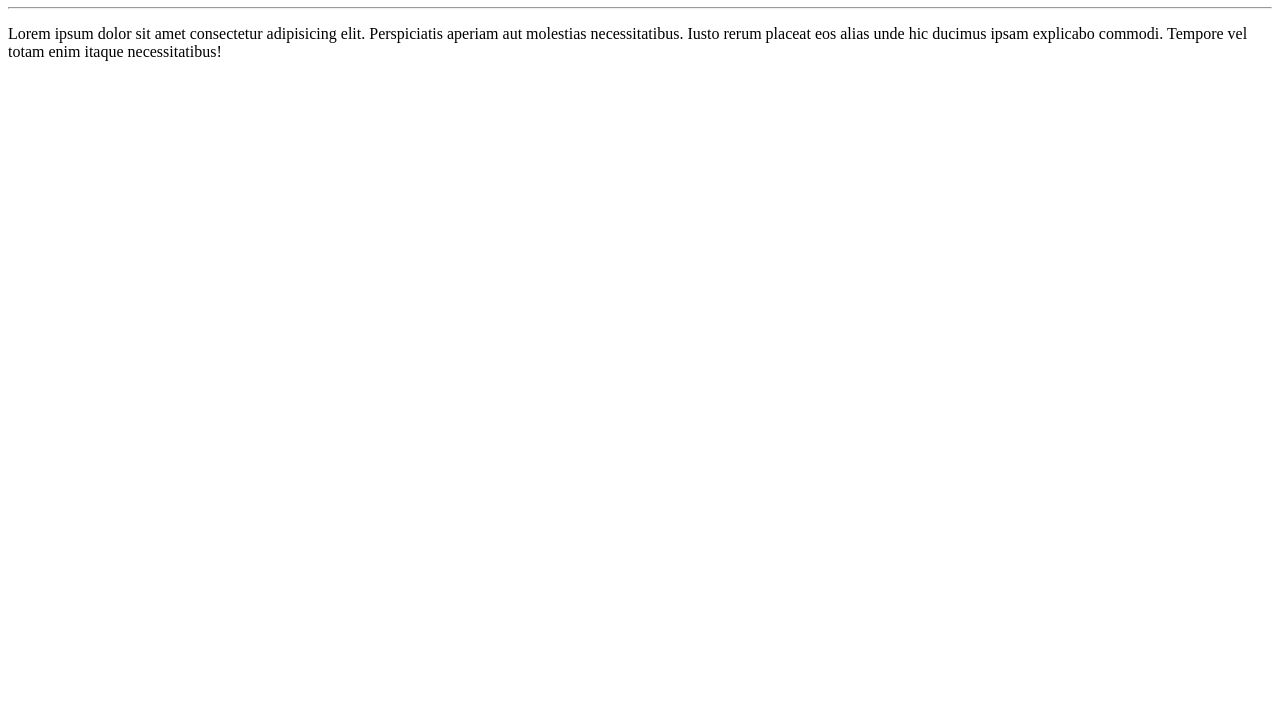
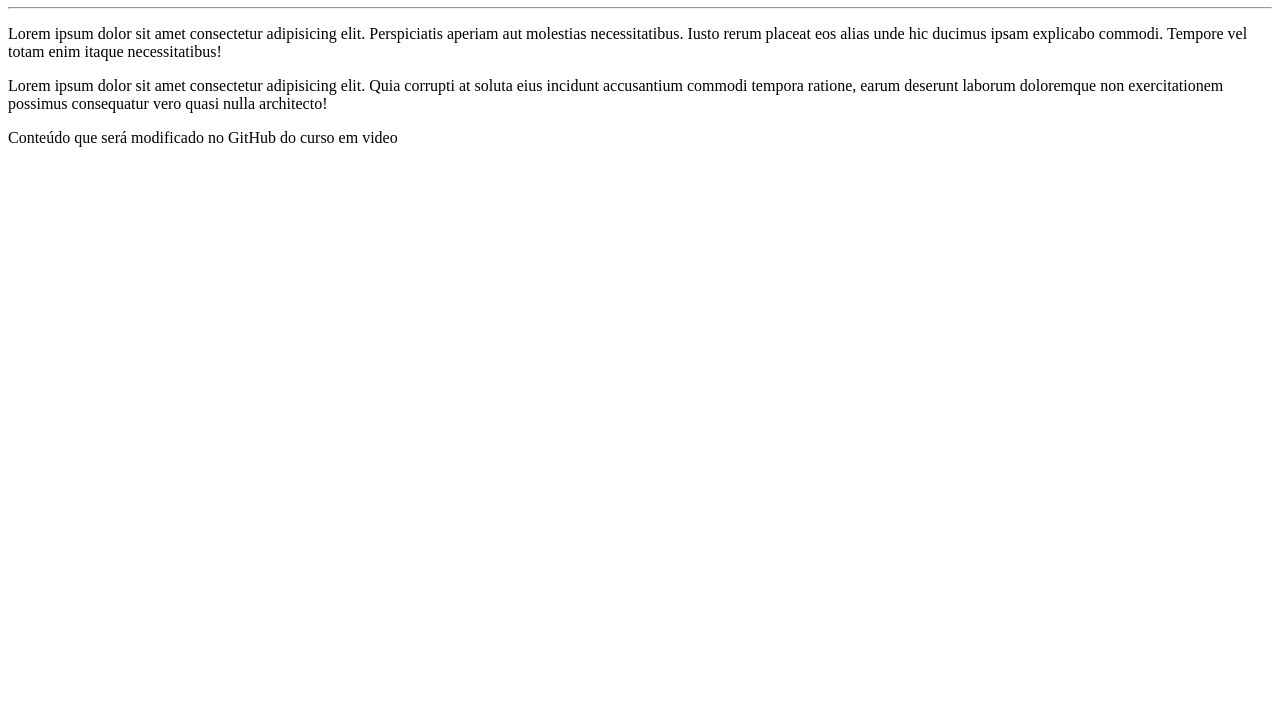
Before and after one commit to rafael-aragao/Ola-mundo, a plain HTML site: page Site_Exemplo/index.html in a window 1280 px wide. Shown: the part 73-800 px from the top of the page. Drawn offline with Linux system fonts and the light colour scheme.

Commit message:
nova alteração

```diff
--- a/Site_Exemplo/index.html
+++ b/Site_Exemplo/index.html
@@ -9,5 +9,7 @@
     <h1>Olá, mundo!</h1>
     <hr>
     <p>Lorem ipsum dolor sit amet consectetur adipisicing elit. Perspiciatis aperiam aut molestias necessitatibus. Iusto rerum placeat eos alias unde hic ducimus ipsam explicabo commodi. Tempore vel totam enim itaque necessitatibus!</p>
+    <p>Lorem ipsum dolor sit amet consectetur adipisicing elit. Quia corrupti at soluta eius incidunt accusantium commodi tempora ratione, earum deserunt laborum doloremque non exercitationem possimus consequatur vero quasi nulla architecto!</p>
+    <p>Conteúdo que será modificado no GitHub do curso em video</p>
 </body>
 </html>
```
